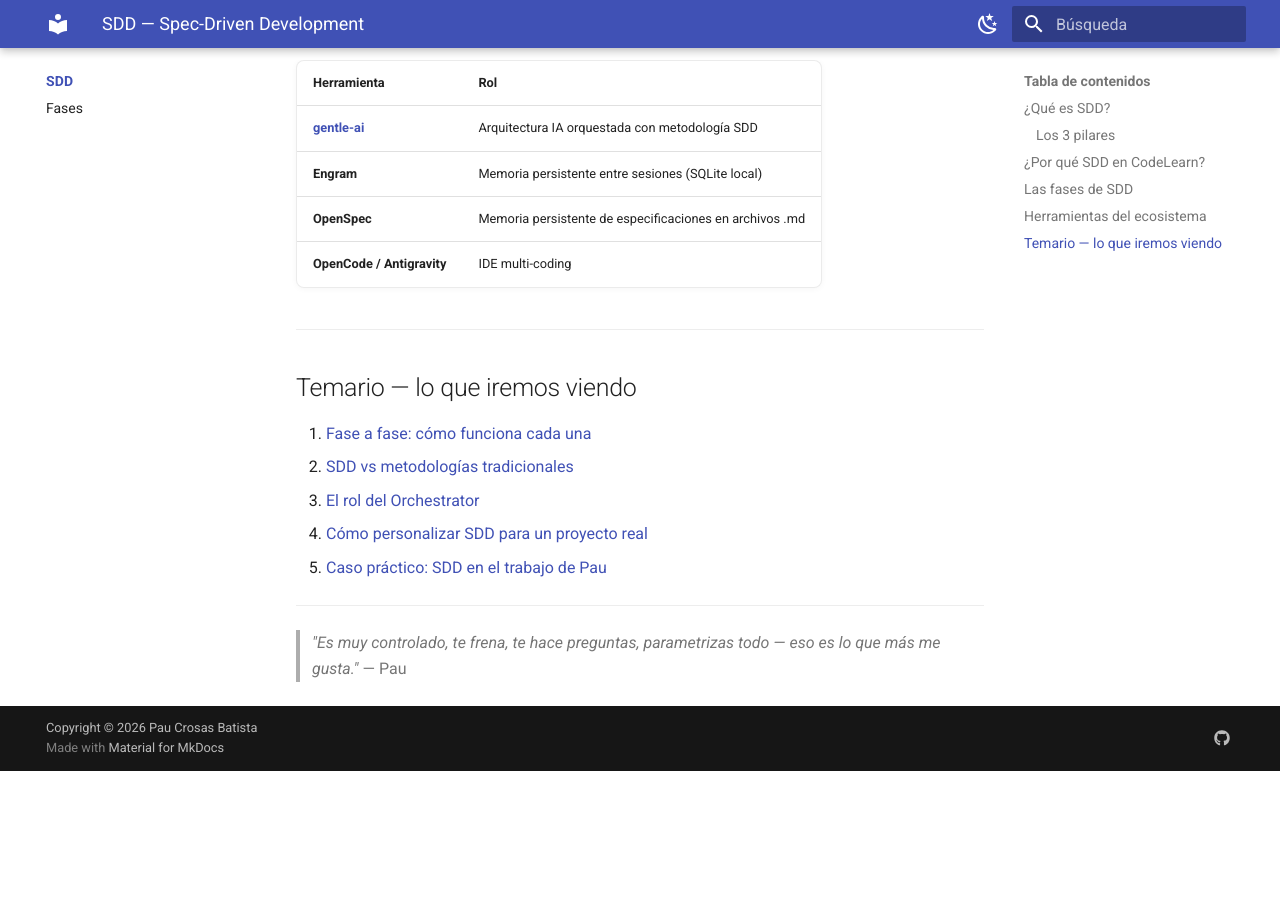
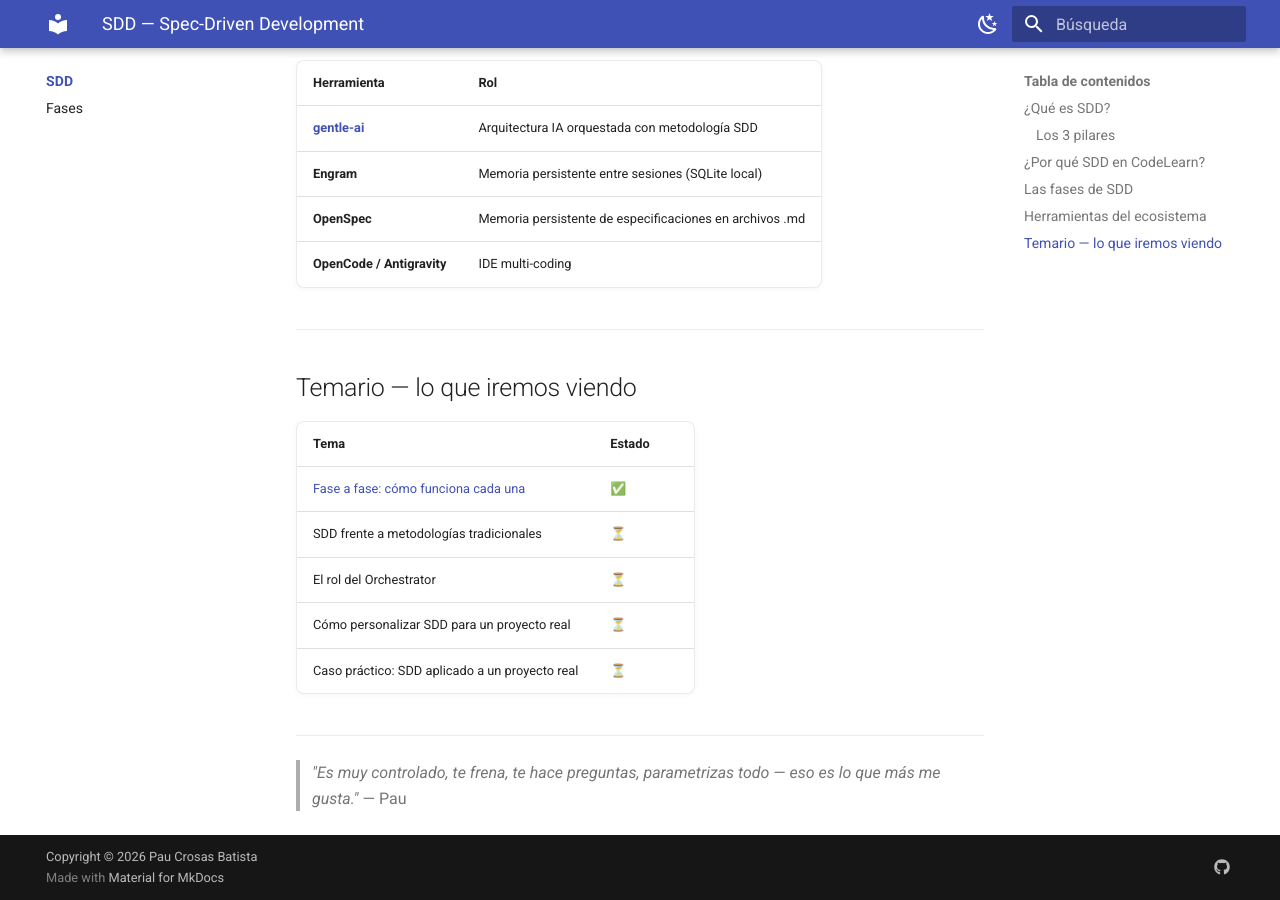
Before and after one commit to Onikuza00/codeLearn, an MkDocs documentation site: the page built from docs/sdd/index.md, in a window 1280 px wide and 900 px high, scrolled down 1954 px. Built offline with MkDocs 1.6.1 and Material for MkDocs 9.7.7, drawn with Linux system fonts in a browser that asks for light colours; before the commit the page ends 2725 px from its top, so only the background shows below that.

Commit message:
pages Docs

```diff
--- a/docs/sdd/index.md
+++ b/docs/sdd/index.md
@@ -61,11 +61,13 @@ Cada fase tiene un objetivo ÚNICO y no se puede saltar.
 
 ## Temario — lo que iremos viendo
 
-1. [Fase a fase: cómo funciona cada una](fases.md)
-2. [SDD vs metodologías tradicionales](comparativa.md)
-3. [El rol del Orchestrator](orchestrator.md)
-4. [Cómo personalizar SDD para un proyecto real](personalizar.md)
-5. [Caso práctico: SDD en el trabajo de Pau](caso-practico.md)
+| Tema | Estado |
+|---|---|
+| [Fase a fase: cómo funciona cada una](fases.md) | ✅ |
+| SDD frente a metodologías tradicionales | ⏳ |
+| El rol del Orchestrator | ⏳ |
+| Cómo personalizar SDD para un proyecto real | ⏳ |
+| Caso práctico: SDD aplicado a un proyecto real | ⏳ |
 
 ---
 
--- a/mkdocs.yml
+++ b/mkdocs.yml
@@ -1,7 +1,7 @@
 site_name: CodeLearn — Pau
 site_author: Pau Crosas Batista
 site_description: Documentación de aprendizaje — CSS, Frontend, Backend, GSAP, DevOps
-site_url: https://codelearn.pau.dev
+site_url: https://onikuza00.github.io/codeLearn/
 
 theme:
   name: material
--- /dev/null
+++ b/requirements.txt
@@ -0,0 +1,4 @@
+mkdocs==1.6.1
+mkdocs-material==9.7.6
+pymdown-extensions==10.21.3
+Pygments==2.20.0
```
Also changed, not shown: 1 other file.
